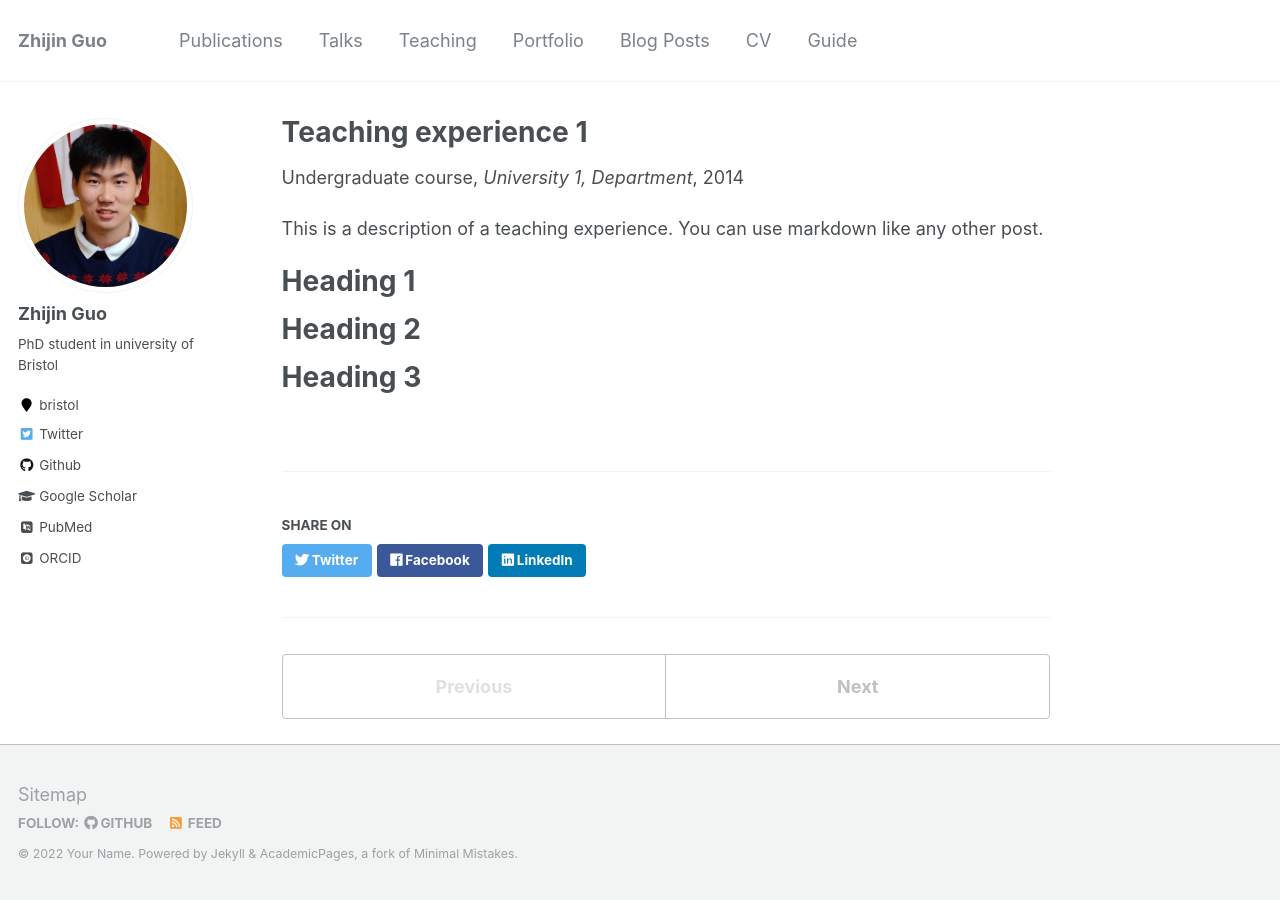
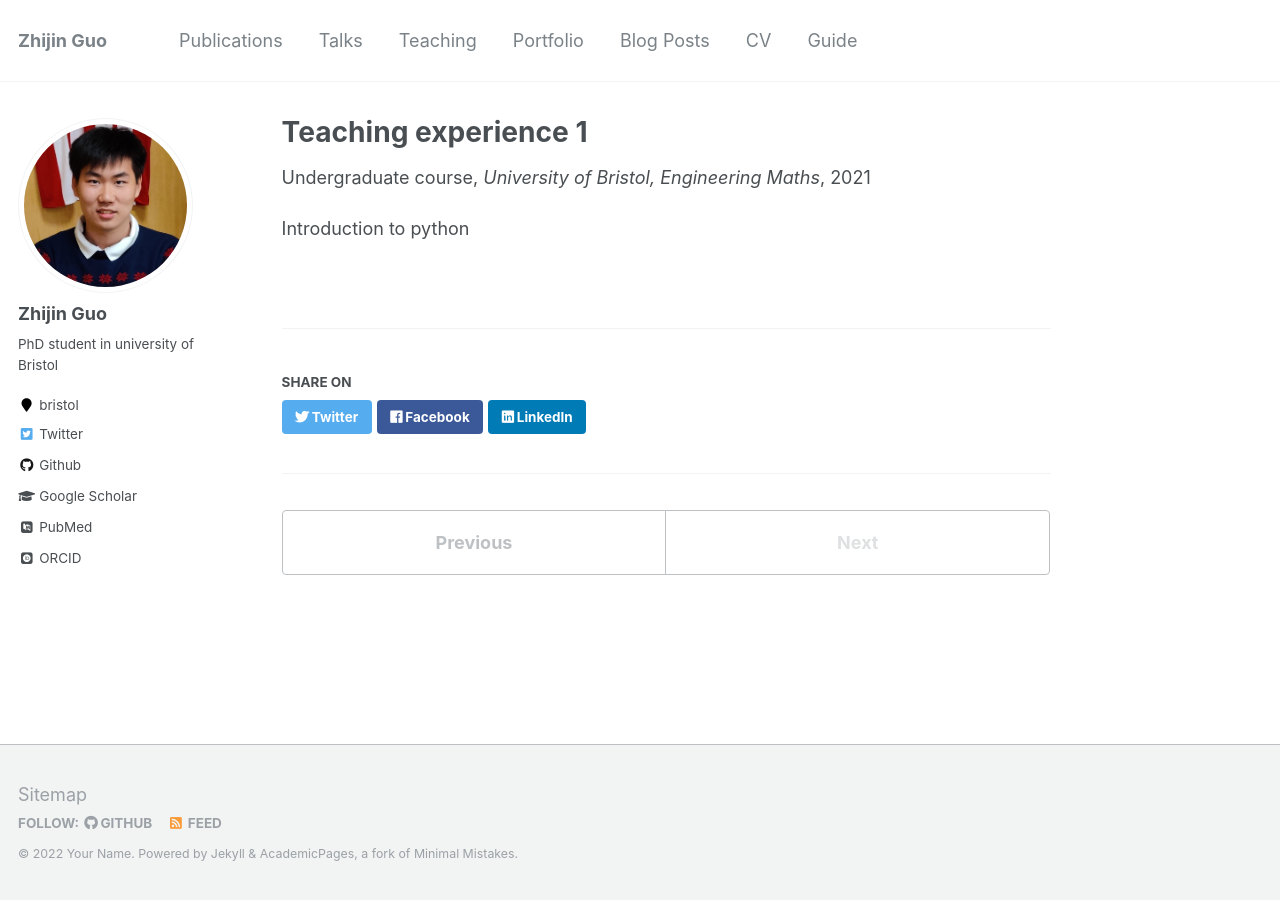
Before and after one commit to ZhijinGuo/ZhijinGuo.github.io, a Jekyll site: the page built from _teaching/2014-spring-teaching-1.md, in a window 1280 px wide. Built offline with Jekyll 4.4.1, drawn with Linux system fonts in a browser that asks for light colours; some web fonts are replaced.

Commit message:
Update 2014-spring-teaching-1.md

```diff
--- a/_teaching/2014-spring-teaching-1.md
+++ b/_teaching/2014-spring-teaching-1.md
@@ -3,18 +3,8 @@
 collection: teaching
 type: "Undergraduate course"
 permalink: /teaching/2014-spring-teaching-1
-venue: "University 1, Department"
-date: 2014-01-01
-location: "City, Country"
+venue: "University of Bristol, Engineering Maths"
+date: 2021-10-01
+location: "Bristol, UK"
 ---
-
-This is a description of a teaching experience. You can use markdown like any other post.
-
-Heading 1
-======
-
-Heading 2
-======
-
-Heading 3
-======
+Introduction to python
```
